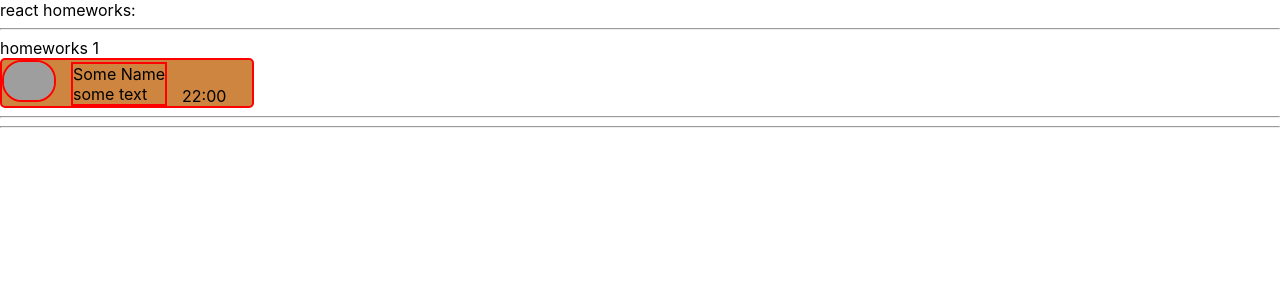
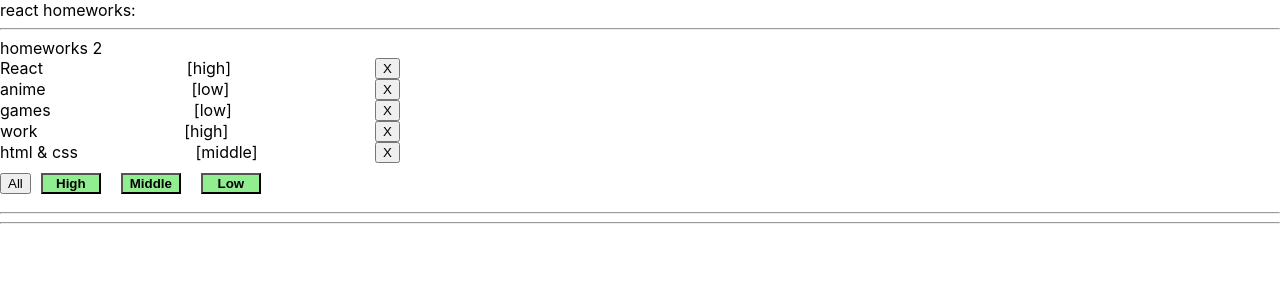
Before and after one commit to MaksimSolo/homeworks-ignat, a React (Create React App) app: page / in a window 1280 px wide. Shown: the top 300 px of the page. Built offline with nearby package versions, Linux system fonts and the light colour scheme; grey boxes are pictures that could not be loaded.

Commit message:
homework#2 completed

```diff
--- a/src/p1-main/m1-ui/u1-app/App.tsx
+++ b/src/p1-main/m1-ui/u1-app/App.tsx
@@ -1,13 +1,14 @@
 import React from 'react'
 import s from './App.module.css'
 import HW1 from '../../../p2-homeworks/h1/HW1'
+import HW2 from "../../../p2-homeworks/h2/HW2";
 
 function App() {
     return (
         <div className={s.App}>
             <div>react homeworks:</div>
-            <HW1/>
-            {/*<HW2/>*/}
+            {/*<HW1/>*/}
+            <HW2/>
             {/*<HW3/>*/}
             {/*<HW4/>*/}
             {/*<HW5/>*/}
--- a/src/p2-homeworks/h1/Message.module.css
+++ b/src/p2-homeworks/h1/Message.module.css
@@ -2,19 +2,16 @@
     display: flex;
     align-items: flex-end;
     background-color: peru;
-    border: 2px solid red;
     border-radius: 5px;
     max-width: 250px;
 }
 .message img {
-    border: 2px solid red;
     border-radius: 20px;
     max-width: 50px;
     max-height: 60px;
 }
 
 .messageText {
-    border: 2px solid red;
     display: flex;
     flex-direction: column;
     margin-right: 15px;
--- a/src/p2-homeworks/h2/Affair.tsx
+++ b/src/p2-homeworks/h2/Affair.tsx
@@ -1,18 +1,21 @@
 import React from 'react'
+import {AffairType} from "./HW2";
+import s from './Affairs.module.css'
 
 type AffairPropsType = {
-    // key не нужно типизировать
-    affair: any // need to fix any
-    deleteAffairCallback: any // need to fix any
+    affair: AffairType
+    deleteAffairCallback: (_id: number) => void
 }
 
 function Affair(props: AffairPropsType) {
-    const deleteCallback = () => {}// need to fix
+    const deleteCallback = () => {
+        props.deleteAffairCallback(props.affair._id)
+    }
 
     return (
-        <div>
-            // show some text
-
+        <div className={s.affair}>
+            <div>{props.affair.name}</div>
+            <div>[{props.affair.priority}]</div>
             <button onClick={deleteCallback}>X</button>
         </div>
     )
--- a/src/p2-homeworks/h2/Affairs.module.css
+++ b/src/p2-homeworks/h2/Affairs.module.css
@@ -1,3 +1,21 @@
-.someClass {
+.affair {
+    width: 400px;
+    display: flex;
+    justify-content: space-between;
+}
 
+.button {
+    margin: 10px;
+    width: 60px;
+    background-color: lightgreen;
+    font-weight: bold;
 }
+
+.button:focus {
+    background-color: peru;
+    font-weight: bold;
+}
+.active {
+    background-color: peru;
+    font-weight: bold;
+}
--- a/src/p2-homeworks/h2/Affairs.tsx
+++ b/src/p2-homeworks/h2/Affairs.tsx
@@ -1,11 +1,13 @@
-import React from 'react'
+import React, {Dispatch, SetStateAction} from 'react'
 import Affair from './Affair'
-import {AffairType} from './HW2'
+import {AffairType, FilterType} from './HW2'
+import s from './Affairs.module.css'
 
-type AffairsPropsType = { // need to fix any
-    data: any
-    setFilter: any
-    deleteAffairCallback: any
+type AffairsPropsType = {
+    filter: FilterType
+    data: Array<AffairType>
+    setFilter: Dispatch<SetStateAction<FilterType>>
+    deleteAffairCallback: (_id: number) => void
 }
 
 function Affairs(props: AffairsPropsType) {
@@ -17,20 +19,31 @@
         />
     ))
 
-    const setAll = () => {} // need to fix
-    const setHigh = () => {}
-    const setMiddle = () => {}
-    const setLow = () => {}
+    const setAll = () => {
+        props.setFilter('all')
+    }
+    const setHigh = () => {
+        props.setFilter('high')
+    }
+    const setMiddle = () => {
+        props.setFilter('middle')
+    }
+    const setLow = () => {
+        props.setFilter('low')
+    }
+    const setBtnClass = (filter:FilterType)=>{
+        return (`${s.button}${props.filter === filter? s.active:''}`)
+    }
 
     return (
         <div>
 
             {mappedAffairs}
 
-            <button onClick={setAll}>All</button>
-            <button onClick={setHigh}>High</button>
-            <button onClick={setMiddle}>Middle</button>
-            <button onClick={setLow}>Low</button>
+            <button onClick={setAll} className={setBtnClass('all')}>All</button>
+            <button onClick={setHigh} className={setBtnClass('high')}>High</button>
+            <button onClick={setMiddle} className={setBtnClass('middle')}>Middle</button>
+            <button onClick={setLow} className={setBtnClass('low')}>Low</button>
         </div>
     )
 }
--- a/src/p2-homeworks/h2/HW2.tsx
+++ b/src/p2-homeworks/h2/HW2.tsx
@@ -2,12 +2,16 @@
 import Affairs from './Affairs'
 
 // types
-export type AffairPriorityType = any // need to fix any
-export type AffairType = any // need to fix any
+export type AffairPriorityType = 'low' | 'middle' | 'high'
+export type AffairType = {
+    _id: number,
+    name: string,
+    priority: string
+}
 export type FilterType = 'all' | AffairPriorityType
 
 // constants
-const defaultAffairs: any = [ // need to fix any
+const defaultAffairs: Array<AffairType> = [
     {_id: 1, name: 'React', priority: 'high'},
     {_id: 2, name: 'anime', priority: 'low'},
     {_id: 3, name: 'games', priority: 'low'},
@@ -16,20 +20,28 @@
 ]
 
 // pure helper functions
-export const filterAffairs = (affairs: any, filter: any): any => { // need to fix any
-    if (filter === 'all') return affairs
-    else return // need to fix
+export const filterAffairs = (affairs: Array<AffairType>, filter: FilterType): Array<AffairType> => {
+    switch (filter) {
+        case "low":
+            return affairs.filter(af => af.priority === 'low')
+        case "middle":
+            return affairs.filter(af => af.priority === 'middle')
+        case "high":
+            return affairs.filter(af => af.priority === 'high')
+        default:
+            return affairs
+    }
 }
-export const deleteAffair = (affairs: any, _id: any): any => { // need to fix any
-    return // need to fix
+export const deleteAffair = (affairs: Array<AffairType>, _id: number): Array<AffairType> => {
+    return affairs.filter(af => af._id !== _id)
 }
 
 function HW2() {
-    const [affairs, setAffairs] = useState<any>(defaultAffairs) // need to fix any
+    const [affairs, setAffairs] = useState<Array<AffairType>>(defaultAffairs)
     const [filter, setFilter] = useState<FilterType>('all')
 
     const filteredAffairs = filterAffairs(affairs, filter)
-    const deleteAffairCallback = (_id: any) => setAffairs(deleteAffair(affairs, _id)) // need to fix any
+    const deleteAffairCallback = (_id: number) => setAffairs(deleteAffair(affairs, _id))
 
     return (
         <div>
@@ -38,6 +50,7 @@
 
             {/*should work (должно работать)*/}
             <Affairs
+                filter={filter}
                 data={filteredAffairs}
                 setFilter={setFilter}
                 deleteAffairCallback={deleteAffairCallback}
```
Also changed, not shown: 1 other file (tests, documents, lock files or other folders).
